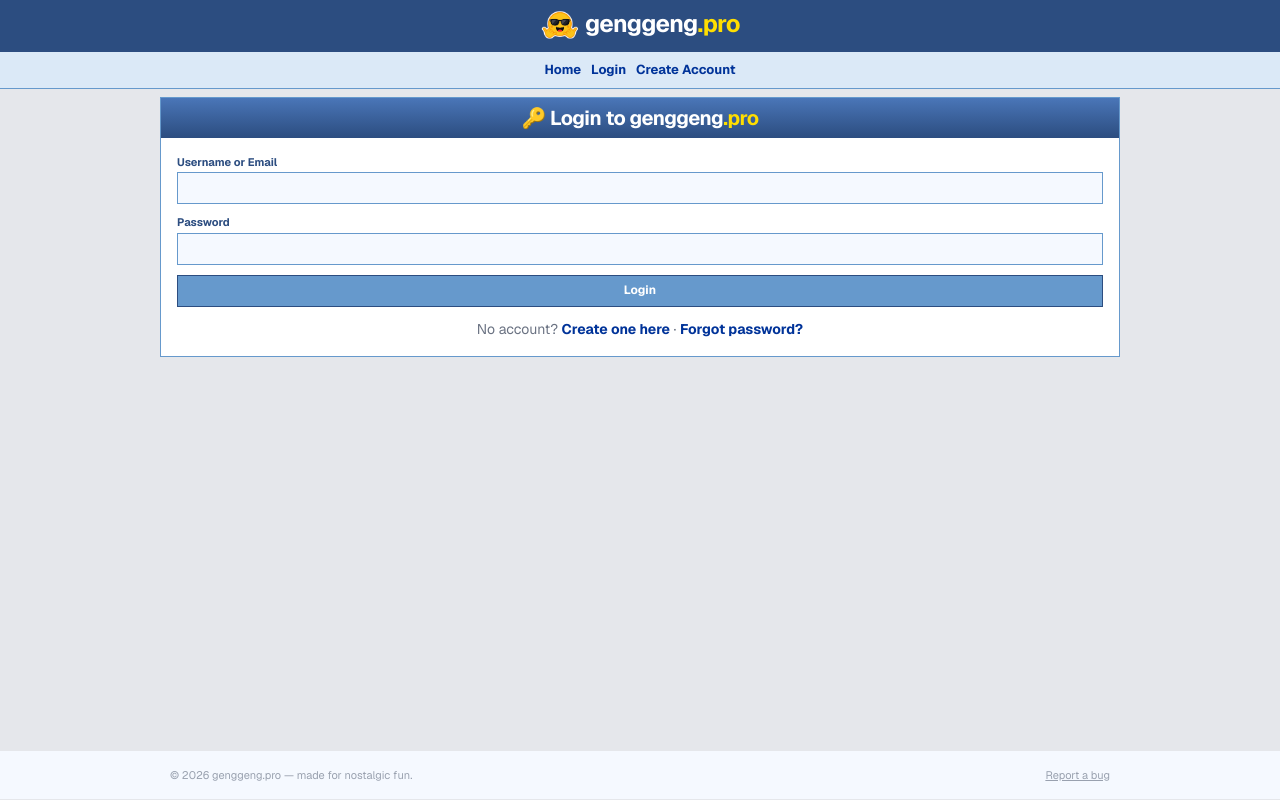
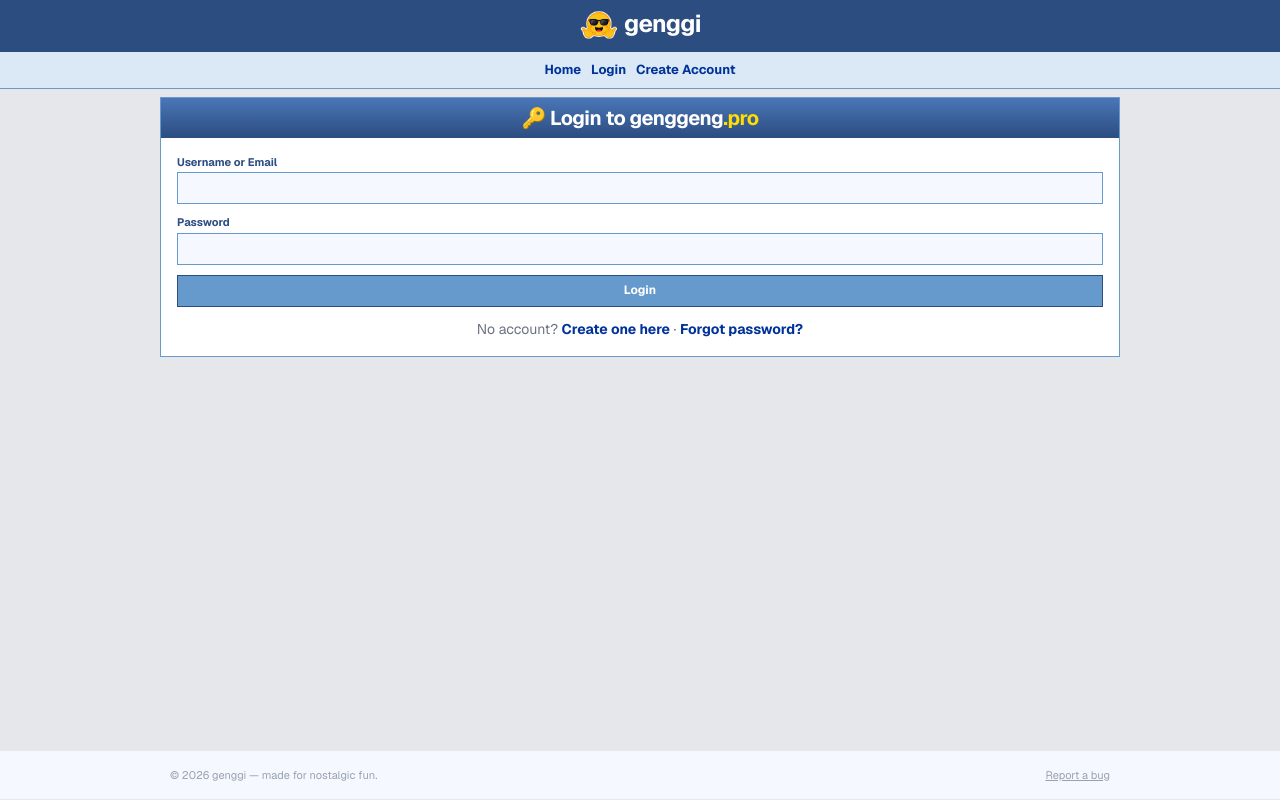
Before and after one commit to junsantilla/genggi, a Next.js app: page /login in a window 1280 px wide. Built offline with nearby package versions, Linux system fonts and the light colour scheme; no server answers.

Commit message:
to genggi

```diff
--- a/app/[username]/page.tsx
+++ b/app/[username]/page.tsx
@@ -7,7 +7,9 @@ import Profile from "@/app/components/Profile";
 import ProfileViewTracker from "@/app/components/ProfileViewTracker";
 
 async function getUser(username: string): Promise<User | null> {
-  return (await getDb().collection("users").findOne({ username })) as User | null;
+    return (await getDb()
+        .collection("users")
+        .findOne({ username })) as User | null;
 }
 
 export async function generateMetadata({
@@ -21,7 +23,7 @@ export async function generateMetadata({
     if (!user) {
         return {
             title: "Profile not found",
-      description: "This genggeng.pro profile could not be found.",
+            description: "This genggi profile could not be found.",
         };
     }
 
@@ -29,17 +31,24 @@ export async function generateMetadata({
     const about = user.aboutMe?.replace(/\s+/g, " ").trim();
     const description = about
         ? about.slice(0, 160)
-    : `${user.displayName}'s nostalgic profile on genggeng.pro.`;
+        : `${user.displayName}'s nostalgic profile on genggi.`;
 
     return {
         title,
         description,
         openGraph: {
-      title: `${title} | genggeng.pro`,
+            title: `${title} | genggi`,
             description,
             type: "profile",
             ...(user.photo
-        ? { images: [{ url: user.photo, alt: `${user.displayName}'s profile photo` }] }
+                ? {
+                      images: [
+                          {
+                              url: user.photo,
+                              alt: `${user.displayName}'s profile photo`,
+                          },
+                      ],
+                  }
                 : {}),
         },
     };
--- a/app/bulletin/[id]/page.tsx
+++ b/app/bulletin/[id]/page.tsx
@@ -27,7 +27,7 @@ export async function generateMetadata({
         title: `${post.author.displayName}'s bulletin`,
         description,
         openGraph: {
-            title: `${post.author.displayName}'s bulletin | genggeng.pro`,
+            title: `${post.author.displayName}'s bulletin`,
             description,
             type: "article",
             ...(post.photo ? { images: [{ url: post.photo }] } : {}),
--- a/app/components/NavBar.tsx
+++ b/app/components/NavBar.tsx
@@ -55,16 +55,14 @@ export default function NavBar({
                         alt="genggeng"
                         className="h-10 w-10 inline-block object-cover rounded"
                     />{" "}
-                    genggeng<span className="text-[#ffde00]">.pro</span>
+                    genggi
                 </Link>
             </div>
             <nav className="nav-scrollbar-hidden bg-[#dbe9f7] border-b border-[#6699cc] px-2.5 py-1.5 text-[12px] sm:text-[13px] flex flex-nowrap items-center gap-x-2.5 overflow-x-auto overscroll-x-contain whitespace-nowrap sm:justify-center">
                 {isLoggedIn ? (
                     <>
                         <NavLink href="/">Home</NavLink>
-                        <NavLink href={`/${username}`}>
-                            My Profile
-                        </NavLink>
+                        <NavLink href={`/${username}`}>My Profile</NavLink>
                         <NavLink href="/friends" count={counts.friendRequests}>
                             Friends
                         </NavLink>
--- a/app/layout.tsx
+++ b/app/layout.tsx
@@ -21,8 +21,8 @@ const geistMono = Geist_Mono({
 
 export const metadata: Metadata = {
     title: {
-        default: "genggeng.pro",
-        template: "%s | genggeng.pro",
+        default: "genggi",
+        template: "%s | genggi",
     },
     description:
         "A nostalgic social network for profiles, friends, messages, and fun.",
@@ -55,9 +55,7 @@ export default async function RootLayout({ children }: LayoutProps<"/">) {
                 </main>
                 <footer className="text-[11px] text-gray-400 py-4 border-t border-gray-200 mt-4 bg-[#f5f9ff]">
                     <div className="max-w-[960px] w-full mx-auto px-2.5 flex justify-between space-x-3">
-                        <span>
-                            © 2026 genggeng.pro — made for nostalgic fun.
-                        </span>
+                        <span>© 2026 genggi — made for nostalgic fun.</span>
                         <Link
                             href="/report-bug"
                             className="underline hover:text-gray-600"
--- a/app/page.tsx
+++ b/app/page.tsx
@@ -7,7 +7,7 @@ import { getBulletinFeedPage } from "@/lib/bulletin";
 
 export const metadata: Metadata = {
     title: {
-    absolute: "Welcome to genggeng.pro",
+        absolute: "Welcome to genggi",
     },
     description:
         "The nostalgic social network. Make a profile, add friends, send messages, poke people, and collect testimonials — just like the good old days.",
@@ -18,13 +18,13 @@ export const metadata: Metadata = {
         "friends",
         "messages",
         "testimonials",
-    "genggeng.pro",
+        "genggi",
     ],
     openGraph: {
-    title: "Welcome to genggeng.pro",
+        title: "Welcome to genggi",
         description:
             "The nostalgic social network. Make a profile, add friends, send messages, and collect testimonials — just like the good old days.",
-    siteName: "genggeng.pro",
+        siteName: "genggi",
         type: "website",
     },
 };
--- a/lib/mail.ts
+++ b/lib/mail.ts
@@ -2,9 +2,8 @@ import { Resend } from "resend";
 
 // Default to Resend's shared testing sender so emails work before a custom
 // domain is verified. Set RESEND_FROM to something like
-// "noreply@genggeng.pro" once your domain is verified in Resend.
-const FROM =
-  process.env.RESEND_FROM || "genggeng.pro <onboarding@resend.dev>";
+// "noreply@genggi.com" once your domain is verified in Resend.
+const FROM = process.env.RESEND_FROM || "genggi.com <onboarding@resend.dev>";
 
 function getResend() {
     const apiKey = process.env.RESEND_API_KEY;
@@ -17,22 +16,22 @@ function getResend() {
 
 export async function sendVerificationEmail(
     to: string,
-  verifyUrl: string
+    verifyUrl: string,
 ): Promise<void> {
     const resend = getResend();
     if (!resend) return;
     const { error } = await resend.emails.send({
         from: FROM,
         to,
-    subject: "Verify your genggeng.pro email",
-    text: `Welcome to genggeng.pro! Please confirm your email by opening this link (valid for 24 hours):\n\n${verifyUrl}\n\nIf you didn't create an account, you can safely ignore this email.`,
+        subject: "Verify your genggi.com email",
+        text: `Welcome to genggi.com! Please confirm your email by opening this link (valid for 24 hours):\n\n${verifyUrl}\n\nIf you didn't create an account, you can safely ignore this email.`,
         html: `
       <div style="font-family: Arial, sans-serif; max-width: 480px; margin: 0 auto; border: 1px solid #6699cc;">
         <div style="background: #2c4d80; color: #fff; padding: 10px 14px; font-size: 18px; font-weight: bold;">
           genggeng<span style="color: #ffde00;">.pro</span> — Confirm Your Email
         </div>
         <div style="padding: 14px; font-size: 13px; color: #333;">
-          <p>Thanks for joining genggeng.pro! Please confirm your email address to activate your account.</p>
+          <p>Thanks for joining genggi.com! Please confirm your email address to activate your account.</p>
           <p>
             <a href="${verifyUrl}" style="display: inline-block; background: #2c4d80; color: #fff; text-decoration: none; padding: 8px 14px; font-weight: bold;">
               Verify my email
@@ -51,22 +50,22 @@ export async function sendVerificationEmail(
 
 export async function sendPasswordResetEmail(
     to: string,
-  resetUrl: string
+    resetUrl: string,
 ): Promise<void> {
     const resend = getResend();
     if (!resend) return;
     const { error } = await resend.emails.send({
         from: FROM,
         to,
-    subject: "Reset your genggeng.pro password",
-    text: `Someone asked to reset the password for your genggeng.pro account. Open this link to choose a new password (valid for 1 hour):\n\n${resetUrl}\n\nIf you didn't request this, you can safely ignore this email.`,
+        subject: "Reset your genggi.com password",
+        text: `Someone asked to reset the password for your genggi.com account. Open this link to choose a new password (valid for 1 hour):\n\n${resetUrl}\n\nIf you didn't request this, you can safely ignore this email.`,
         html: `
       <div style="font-family: Arial, sans-serif; max-width: 480px; margin: 0 auto; border: 1px solid #6699cc;">
         <div style="background: #2c4d80; color: #fff; padding: 10px 14px; font-size: 18px; font-weight: bold;">
           genggeng<span style="color: #ffde00;">.pro</span> — Password Reset
         </div>
         <div style="padding: 14px; font-size: 13px; color: #333;">
-          <p>Someone asked to reset the password for your genggeng.pro account.</p>
+          <p>Someone asked to reset the password for your genggi.com account.</p>
           <p>
             <a href="${resetUrl}" style="display: inline-block; background: #2c4d80; color: #fff; text-decoration: none; padding: 8px 14px; font-weight: bold;">
               Reset your password
```
Lines whose indentation alone changed are shown as unchanged.
